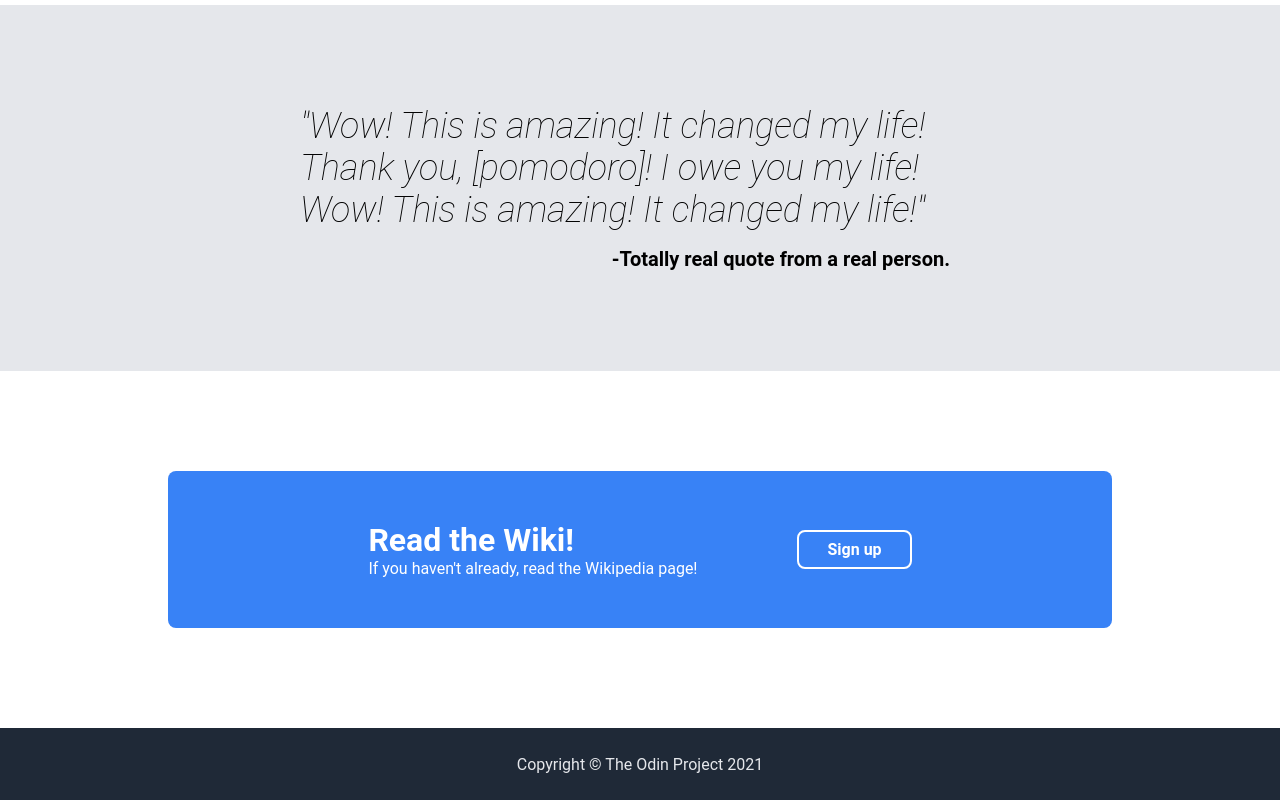
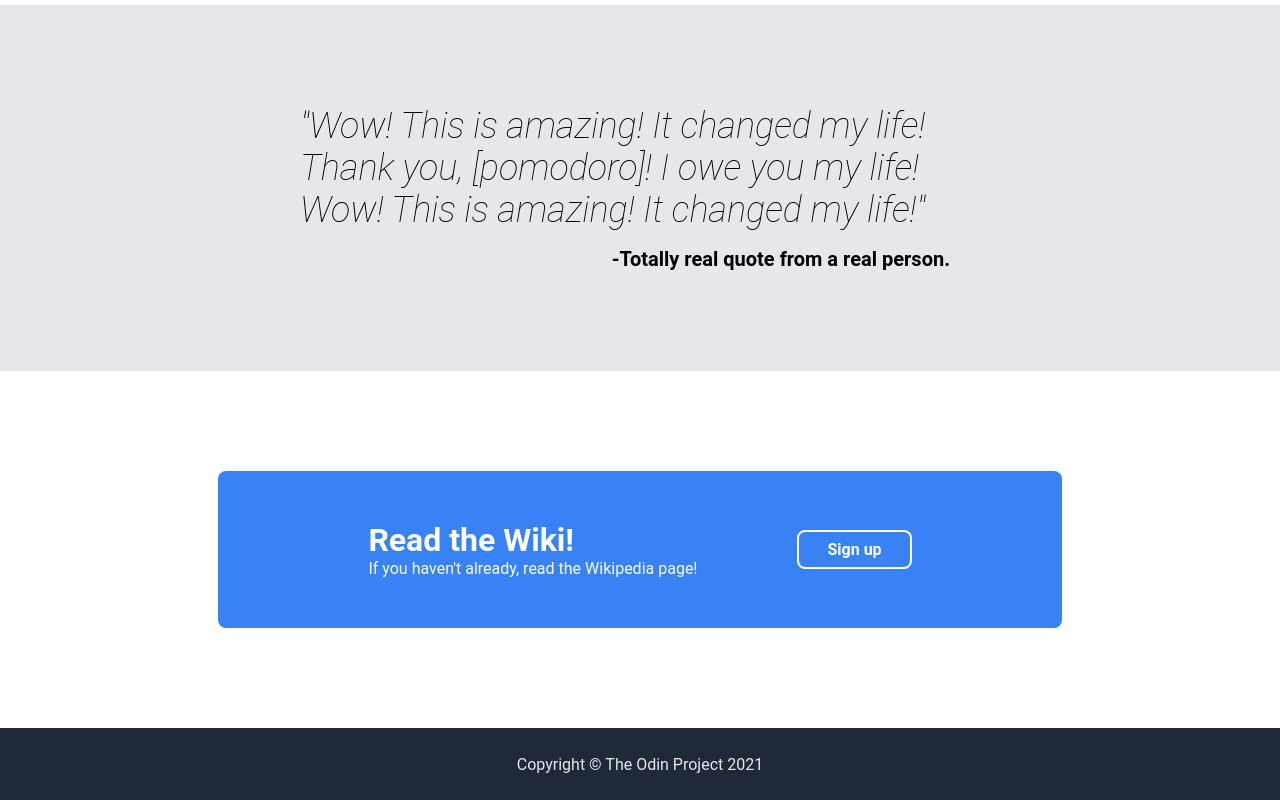
Before and after one commit to 3osodraC/Landing-Page, a plain HTML site: page index.html in a window 1280 px wide. Shown: the part 891-1691 px from the top of the page. Drawn offline with Linux system fonts and the light colour scheme.

Commit message:
Minor change to blue card's padding

```diff
--- a/style.css
+++ b/style.css
@@ -166,7 +166,7 @@ ul {
   background-color: #3882f6;
   border-radius: 8px;
   color: white;
-  padding: 50px 200px;
+  padding: 50px 150px;
 }
 
 .card-text-container {
```
